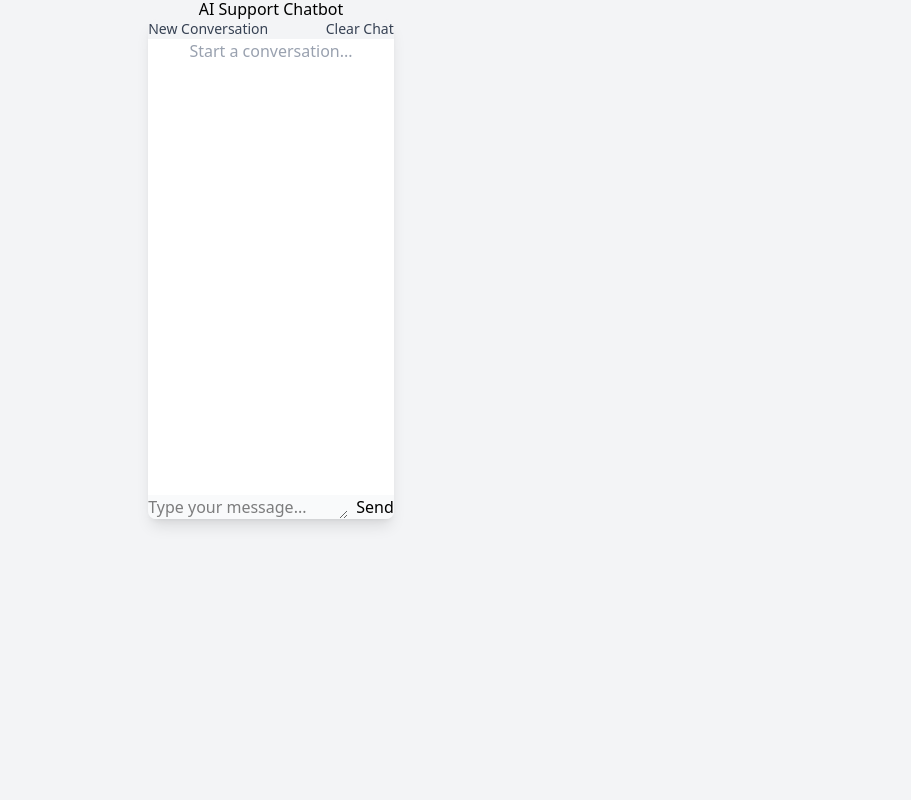
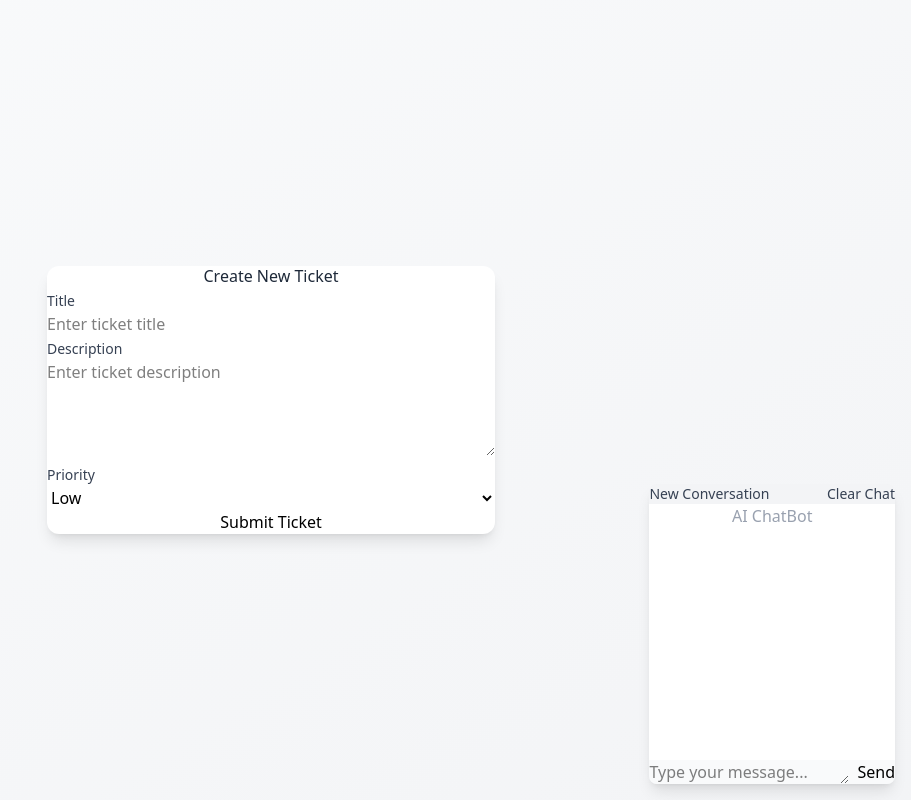
Before and after one commit to Aniket21628/AetherDesk, a Next.js app in the folder frontend/: page / in a window 1280 px wide. Shown: the whole page, without its empty margins (369-1280 px from the left). Built offline with nearby package versions, Linux system fonts and the light colour scheme.

Commit message:
Refactor ticket creation form into Home component and remove redundant NewTicketPage

```diff
--- a/frontend/src/app/page.tsx
+++ b/frontend/src/app/page.tsx
@@ -1,13 +1,144 @@
+'use client';
+
 import Chatbot from '../components/Chatbot';
+import { useState } from 'react';
+import { useRouter } from 'next/navigation';
+
 
 export default function Home() {
+  const [title, setTitle] = useState('');
+  const [description, setDescription] = useState('');
+  const [priority, setPriority] = useState('low');
+  const [error, setError] = useState('');
+  const [isSubmitting, setIsSubmitting] = useState(false);
+  const router = useRouter();
+
+  const handleSubmit = async (e: React.FormEvent) => {
+    e.preventDefault();
+    setIsSubmitting(true);
+    setError('');
+
+    try {
+      const token = localStorage.getItem('token');
+      const user = JSON.parse(localStorage.getItem('user') || '{}');
+
+      if (!token) {
+        setError('No authentication token found');
+        return;
+      }
+
+      if (!user.id) {
+        setError('User ID not found');
+        return;
+      }
+
+      const payload = {
+        title,
+        description,
+        priority,
+        createdBy: user.id,
+      };
+
+      const res = await fetch('http://localhost:5000/tickets', {
+        method: 'POST',
+        headers: {
+          'Content-Type': 'application/json',
+          Authorization: `Bearer ${token}`,
+        },
+        body: JSON.stringify(payload),
+      });
+
+      const data = await res.json();
+
+      if (!res.ok) {
+        setError(data.error || data.message || 'Ticket creation failed');
+      } else {
+        router.push('/dashboard');
+      }
+    } catch (err) {
+      console.error('Error creating ticket:', err);
+      setError('Network error or server unavailable');
+    } finally {
+      setIsSubmitting(false);
+    }
+  };
+
   return (
-    <main className="min-h-screen bg-gray-100 p-8">
-      <h1 className="text-3xl font-bold mb-6 text-center">AI Support Chatbot</h1>
-      <div className="max-width flex flex-items justify-center mx-auto">
-       <Chatbot />
+    <div className="min-h-screen bg-gradient-to-br from-gray-50 to-gray-100 flex items-center justify-center">
+      <div className='absolute bottom-4 right-4'>
+              <Chatbot />
       </div>
+      <div className="bg-white rounded-xl shadow-lg p-6 w-full max-w-md transform transition-all duration-300 hover:-translate-y-1 hover:shadow-xl">
+        <h1 className="text-2xl font-bold text-center text-gray-800 mb-6">
+          Create New Ticket
+        </h1>
 
-    </main>
+        {error && (
+          <div className="bg-red-50 border border-red-200 text-red-600 px-4 py-3 rounded-md animate-fade-in mb-4">
+            {error}
+          </div>
+        )}
+
+        <form onSubmit={handleSubmit} className="space-y-4">
+          <div className="space-y-2">
+            <label htmlFor="title" className="text-sm font-medium text-gray-700">
+              Title
+            </label>
+            <input
+              id="title"
+              type="text"
+              value={title}
+              onChange={(e) => setTitle(e.target.value)}
+              placeholder="Enter ticket title"
+              required
+              className="w-full p-3 mr-3 ml-3 border rounded-lg focus:border-blue-500 focus:ring-2 focus:ring-blue-200 focus:outline-none transition-colors duration-200 placeholder:text-gray-400"
+            />
+          </div>
+
+          <div className="space-y-2">
+            <label htmlFor="description" className="text-sm font-medium text-gray-700">
+              Description
+            </label>
+            <textarea
+              id="description"
+              value={description}
+              onChange={(e) => setDescription(e.target.value)}
+              placeholder="Enter ticket description"
+              required
+              className="w-full p-3 border rounded-lg focus:border-blue-500 focus:ring-2 focus:ring-blue-200 focus:outline-none transition-colors duration-200 placeholder:text-gray-400"
+              rows={4}
+            />
+          </div>
+
+          <div className="space-y-2">
+            <label htmlFor="priority" className="text-sm font-medium text-gray-700">
+              Priority
+            </label>
+            <select
+              id="priority"
+              value={priority}
+              onChange={(e) => setPriority(e.target.value)}
+              className="w-full p-3 border rounded-lg focus:border-blue-500 focus:ring-2 focus:ring-blue-200 focus:outline-none transition-colors duration-200 bg-white cursor-pointer"
+            >
+              <option value="low">Low</option>
+              <option value="medium">Medium</option>
+              <option value="high">High</option>
+            </select>
+          </div>
+
+          <button
+            type="submit"
+            disabled={isSubmitting}
+            className={`w-full p-3 rounded-lg font-medium text-white transition-colors duration-200 ${
+              isSubmitting
+                ? 'bg-gray-400 cursor-not-allowed'
+                : 'bg-blue-600 hover:bg-blue-700 active:bg-blue-800'
+            }`}
+          >
+            {isSubmitting ? 'Creating...' : 'Submit Ticket'}
+          </button>
+        </form>
+      </div>
+    </div>
   );
 }
--- a/frontend/src/app/tickets/new/page.tsx
+++ /dev/null
@@ -1,131 +0,0 @@
-'use client';
-import { useState } from 'react';
-import { useRouter } from 'next/navigation';
-
-export default function NewTicketPage() {
-  const [title, setTitle] = useState('');
-  const [description, setDescription] = useState('');
-  const [priority, setPriority] = useState('low');
-  const [error, setError] = useState('');
-  const [isSubmitting, setIsSubmitting] = useState(false);
-  const router = useRouter();
-
-  const handleSubmit = async (e: React.FormEvent) => {
-    e.preventDefault();
-    setIsSubmitting(true);
-    setError('');
-
-    try {
-      const token = localStorage.getItem('token');
-      const user = JSON.parse(localStorage.getItem('user') || '{}');
-
-      // Debug logging
-      console.log('Token:', token);
-      console.log('User:', user);
-      console.log('User ID:', user.id);
-
-      if (!token) {
-        setError('No authentication token found');
-        return;
-      }
-
-      if (!user.id) {
-        setError('User ID not found');
-        return;
-      }
-
-      const payload = {
-        title,
-        description,
-        priority,
-        createdBy: user.id,
-      };
-
-      console.log('Sending payload:', payload);
-
-      const res = await fetch('http://localhost:5000/tickets', {
-        method: 'POST',
-        headers: {
-          'Content-Type': 'application/json',
-          Authorization: `Bearer ${token}`,
-        },
-        body: JSON.stringify(payload),
-      });
-
-      console.log('Response status:', res.status);
-
-      const data = await res.json();
-      console.log('Response data:', data);
-
-      if (!res.ok) {
-        setError(data.error || data.message || 'Ticket creation failed');
-      } else {
-        router.push('/dashboard');
-      }
-    } catch (err) {
-      console.error('Error creating ticket:', err);
-      setError('Network error or server unavailable');
-    } finally {
-      setIsSubmitting(false);
-    }
-  };
-
-  return (
-    <div className="container mx-auto p-6">
-      <div className="max-w-md mx-auto bg-white rounded-lg shadow-md p-6">
-        <h1 className="text-2xl font-bold mb-6">Create New Ticket</h1>
-
-        {error && (
-          <div className="bg-red-100 border border-red-400 text-red-700 px-4 py-3 rounded mb-4">
-            {error}
-          </div>
-        )}
-
-        <form onSubmit={handleSubmit} className="space-y-4">
-          <div>
-            <label className="block text-sm font-medium">Title</label>
-            <input
-              type="text"
-              value={title}
-              onChange={(e) => setTitle(e.target.value)}
-              className="w-full p-2 border rounded"
-              required
-            />
-          </div>
-
-          <div>
-            <label className="block text-sm font-medium">Description</label>
-            <textarea
-              value={description}
-              onChange={(e) => setDescription(e.target.value)}
-              className="w-full p-2 border rounded"
-              rows={4}
-              required
-            />
-          </div>
-
-          <div>
-            <label className="block text-sm font-medium">Priority</label>
-            <select
-              value={priority}
-              onChange={(e) => setPriority(e.target.value)}
-              className="w-full p-2 border rounded"
-            >
-              <option value="low">Low</option>
-              <option value="medium">Medium</option>
-              <option value="high">High</option>
-            </select>
-          </div>
-
-          <button
-            type="submit"
-            disabled={isSubmitting}
-            className="bg-blue-600 text-white py-2 px-4 rounded hover:bg-blue-700 transition disabled:opacity-50"
-          >
-            {isSubmitting ? 'Creating...' : 'Submit Ticket'}
-          </button>
-        </form>
-      </div>
-    </div>
-  );
-}
--- a/frontend/src/components/Chatbot.tsx
+++ b/frontend/src/components/Chatbot.tsx
@@ -108,7 +108,7 @@ export default function Chatbot() {
   };
 
   return (
-    <div className="flex flex-col max-w-xl mx-auto h-[500px] border rounded-lg shadow-lg overflow-hidden">
+    <div className="flex flex-col max-w-xl mx-auto h-[300px] border rounded-lg shadow-lg overflow-hidden">
       {/* Header */}
       <div className="flex justify-between items-center p-3 border-b bg-gray-100 text-sm text-gray-700">
         <div>
@@ -127,7 +127,7 @@ export default function Chatbot() {
       <div className="flex-1 p-4 overflow-y-auto bg-white space-y-2">
         {messages.length === 0 && (
           <div className="text-center text-gray-400 mt-8">
-            Start a conversation...
+           AI ChatBot
           </div>
         )}
         {messages.map((msg, i) => (
```
